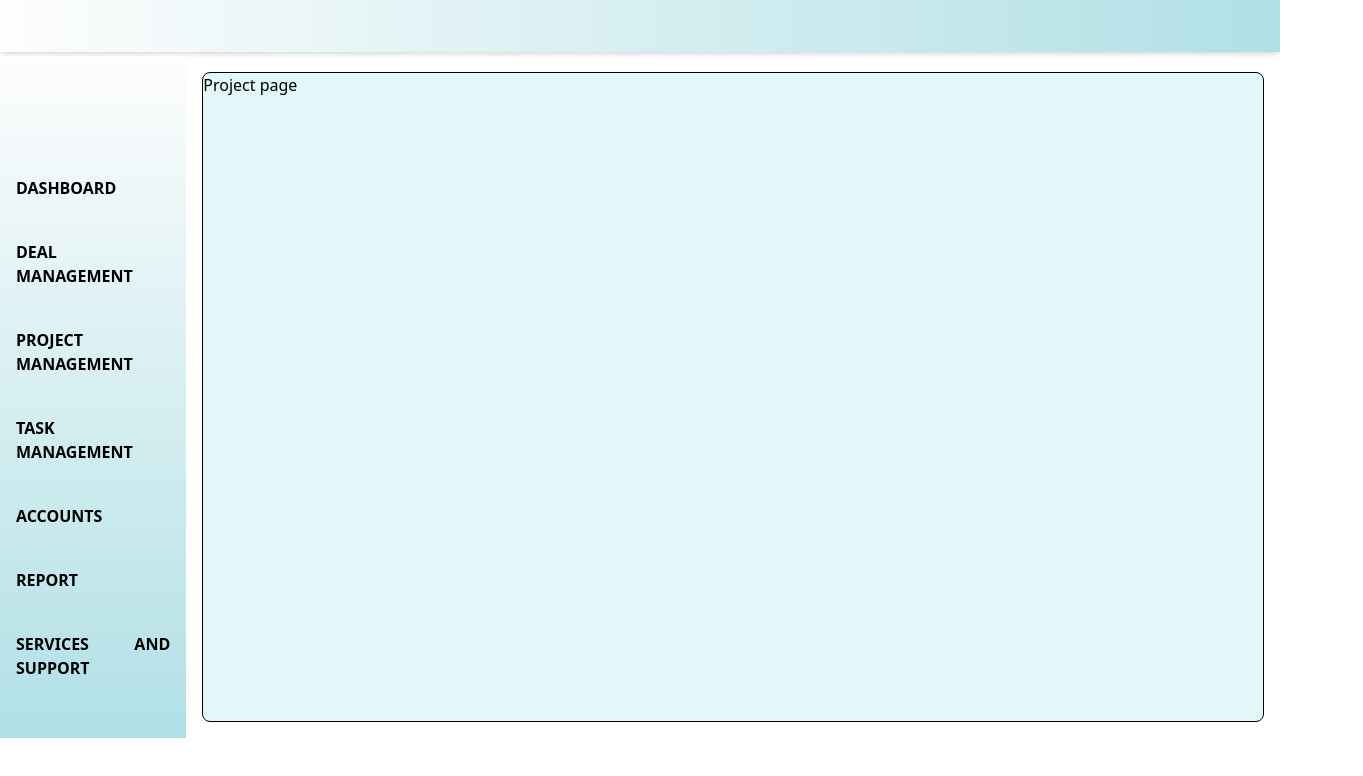
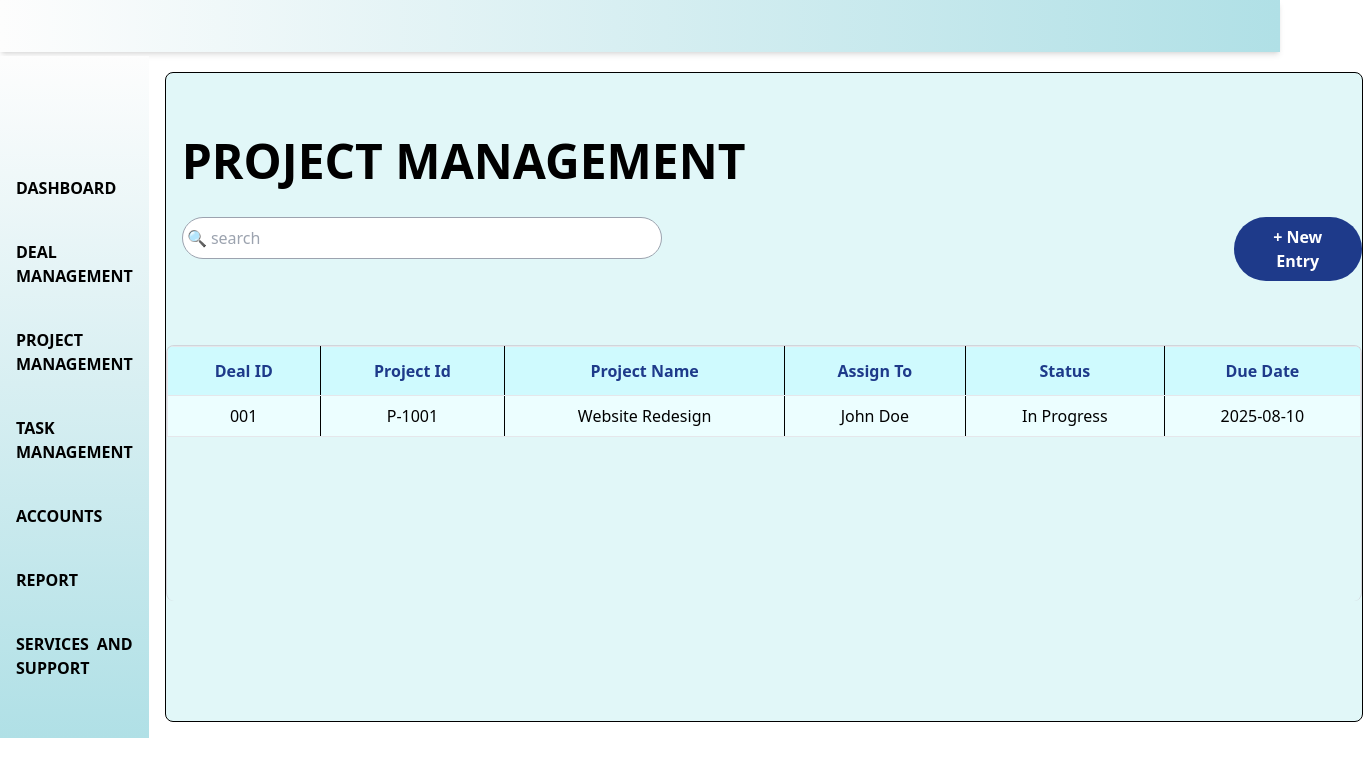
Before and after one commit to Raktim-Koner/customer-relationship-management, a React (Create React App) app: page /project in a window 1280 px wide. Shown: the top 776 px of the page, 1363 px wide, since content can reach past the window. Built offline with nearby package versions, Linux system fonts and the light colour scheme.

Commit message:
completely make the project management page

```diff
--- a/src/Components/NavbarIcon/Logo.js
+++ b/src/Components/NavbarIcon/Logo.js
@@ -3,7 +3,7 @@ import logo from "../../Assets/LOGO.png";
 
 const Logo = () => {
   return (
-    <div className="flex items-center ml-4 my-1 mr-[83rem]">
+    <div className="items-center ml-4 my-1 mr-[83rem]">
       <img src={logo} alt="Logo" className="h-11 w-25" />
     </div>
   );
--- a/src/Components/NavbarIcon/Notification.js
+++ b/src/Components/NavbarIcon/Notification.js
@@ -3,7 +3,7 @@ import notification from "../../Assets/notification.png.png";
 
 const Notification = () => {
   return (
-    <div className="flex items-center my-1 mr-[1.6rem]">
+    <div className="items-center my-1 mr-[1.6rem]">
       <img src={notification} alt="Notification" className="h-5 w-5" />
     </div>
   );
--- a/src/Components/NavbarIcon/Usericon.js
+++ b/src/Components/NavbarIcon/Usericon.js
@@ -3,7 +3,7 @@ import userIcon from "../../Assets/usericon.png"
 
 const Usericon = () => {
   return (
-    <div className="flex items-center ">
+    <div className="items-center ">
       <img src={userIcon} alt="Usericon" className="h-9 w-9"/>
     </div>
   );
--- /dev/null
+++ b/src/Components/ProjectPage/ProjectName.js
@@ -0,0 +1,11 @@
+import React from 'react'
+
+const ProjectName = () => {
+  return (
+    <div>
+      <h1 className='font-bold text-5xl mt-16 ml-4  font-sans'>PROJECT MANAGEMENT</h1>
+    </div>
+  )
+}
+
+export default ProjectName
--- /dev/null
+++ b/src/Components/ProjectPage/Projectdone.js
@@ -0,0 +1,13 @@
+import React from 'react'
+
+const Projectdone = () => {
+  return (
+    <div>
+      <button className="w-32 px-4 py-2 ml-[68.4rem] mt-8 bg-blue-900 text-white rounded-full  font-sans font-bold items-center ">
+  Done
+</button>
+    </div>
+  )
+}
+
+export default Projectdone
--- /dev/null
+++ b/src/Components/ProjectPage/Projectentry.js
@@ -0,0 +1,14 @@
+import React from 'react'
+
+const Projectentry = () => {
+  return (
+    <div>
+      <button className="w-32 px-4 py-2 ml-3 bg-blue-900 text-white rounded-full  font-sans font-bold items-center ">
+  + New Entry
+</button>
+
+    </div>
+  )
+}
+
+export default Projectentry
--- /dev/null
+++ b/src/Components/ProjectPage/Projectfilter.js
@@ -0,0 +1,12 @@
+import React from 'react'
+import filter from "../../Assets/filter.png.png";
+
+const Projectfilter = () => {
+  return (
+    <div className="items-center mt-1 ml-[35rem]">
+      <img src={filter} alt="Filter" className="h-8 w-7" />
+    </div>
+  )
+}
+
+export default Projectfilter
--- /dev/null
+++ b/src/Components/ProjectPage/Projectsearch.js
@@ -0,0 +1,11 @@
+import React from 'react'
+
+const Projectsearch = () => {
+  return (
+    <div>
+      <input className="w-[30rem] border border-gray-400 rounded-tl-full rounded-full py-2 pl-1 font-sans" type="text" placeholder="🔍 search" />
+    </div>
+  )
+}
+
+export default Projectsearch
--- /dev/null
+++ b/src/Components/ProjectPage/Projecttable.js
@@ -0,0 +1,88 @@
+import React from 'react'
+
+const Projecttable = () => {
+  return (
+    <div className="mt-16 rounded-lg border border-gray-300 border-b-0 h-64 overflow-y-auto">
+
+        <table className="min-w-full text-center font-sans">
+          <thead className="bg-cyan-100 sticky top-0 z-10">
+            <tr>
+              <th className="px-4 py-3 text-blue-900 font-bold border border-r-black">Deal ID</th>
+              <th className="px-4 py-3 text-blue-900 font-bold border border-r-black">Project Id</th>
+              <th className="px-4 py-3 text-blue-900 font-bold border border-r-black">Project Name</th>
+              <th className="px-4 py-3 text-blue-900 font-bold border border-r-black">Assign To</th>
+              <th className="px-4 py-3 text-blue-900 font-bold border border-r-black">Status</th>
+              <th className="px-4 py-3 text-blue-900 font-bold border">Due Date</th>
+            </tr>
+          </thead>
+          <tbody className="bg-cyan-50">
+            <tr>
+              <td className="px-4 py-2 border border-r-black">001</td>
+              <td className="px-4 py-2 border border-r-black">P-1001</td>
+              <td className="px-4 py-2 border border-r-black">Website Redesign</td>
+              <td className="px-4 py-2 border border-r-black">John Doe</td>
+              <td className="px-4 py-2 border border-r-black">In Progress</td>
+              <td className="px-4 py-2 border">2025-08-10</td>
+            </tr>
+          </tbody>
+
+          {/* //here */}
+          {/* <tbody className="bg-cyan-100">
+            <tr>
+              <td className="px-4 py-2 border border-r-black">001</td>
+              <td className="px-4 py-2 border border-r-black">P-1001</td>
+              <td className="px-4 py-2 border border-r-black">Website Redesign</td>
+              <td className="px-4 py-2 border border-r-black">John Doe</td>
+              <td className="px-4 py-2 border border-r-black">In Progress</td>
+              <td className="px-4 py-2 border">2025-08-10</td>
+            </tr>
+          </tbody>
+          <tbody className="bg-cyan-50">
+            <tr>
+              <td className="px-4 py-2 border border-r-black">001</td>
+              <td className="px-4 py-2 border border-r-black">P-1001</td>
+              <td className="px-4 py-2 border border-r-black">Website Redesign</td>
+              <td className="px-4 py-2 border border-r-black">John Doe</td>
+              <td className="px-4 py-2 border border-r-black">In Progress</td>
+              <td className="px-4 py-2 border">2025-08-10</td>
+            </tr>
+          </tbody>
+          <tbody className="bg-cyan-100">
+            <tr>
+              <td className="px-4 py-2 border border-r-black">001</td>
+              <td className="px-4 py-2 border border-r-black">P-1001</td>
+              <td className="px-4 py-2 border border-r-black">Website Redesign</td>
+              <td className="px-4 py-2 border border-r-black">John Doe</td>
+              <td className="px-4 py-2 border border-r-black">In Progress</td>
+              <td className="px-4 py-2 border">2025-08-10</td>
+            </tr>
+          </tbody>
+          <tbody className="bg-cyan-50">
+            <tr>
+              <td className="px-4 py-2 border border-r-black">001</td>
+              <td className="px-4 py-2 border border-r-black">P-1001</td>
+              <td className="px-4 py-2 border border-r-black">Website Redesign</td>
+              <td className="px-4 py-2 border border-r-black">John Doe</td>
+              <td className="px-4 py-2 border border-r-black">In Progress</td>
+              <td className="px-4 py-2 border">2025-08-10</td>
+            </tr>
+          </tbody>
+          <tbody className="bg-cyan-100">
+            <tr>
+              <td className="px-4 py-2 border border-r-black">001</td>
+              <td className="px-4 py-2 border border-r-black">P-1001</td>
+              <td className="px-4 py-2 border border-r-black">Website Redesign</td>
+              <td className="px-4 py-2 border border-r-black">John Doe</td>
+              <td className="px-4 py-2 border border-r-black">In Progress</td>
+              <td className="px-4 py-2 border">2025-08-10</td>
+            </tr>
+          </tbody> */}
+          {/* //here */}
+
+        </table>
+
+    </div>
+  )
+}
+
+export default Projecttable
--- a/src/Pages/Project.js
+++ b/src/Pages/Project.js
@@ -1,8 +1,23 @@
 import React from 'react'
+import Projectsearch from '../Components/ProjectPage/Projectsearch'
+import Projectfilter from '../Components/ProjectPage/Projectfilter'
+import Projectentry from '../Components/ProjectPage/Projectentry'
+import Projecttable from '../Components/ProjectPage/Projecttable'
+import ProjectName from '../Components/ProjectPage/ProjectName'
+// import Projectdone from '../Components/ProjectPage/Projectdone'
 
 const Project = () => {
   return (
-    <div>Project page</div>
+    <div>
+      <ProjectName/>
+      <div className='flex ml-4 mt-8'>
+        <Projectsearch/>
+        <Projectfilter/>
+        <Projectentry/>
+      </div>
+      {/* <Projectdone/> */}
+      <Projecttable/>
+    </div>
   )
 }
 
```
